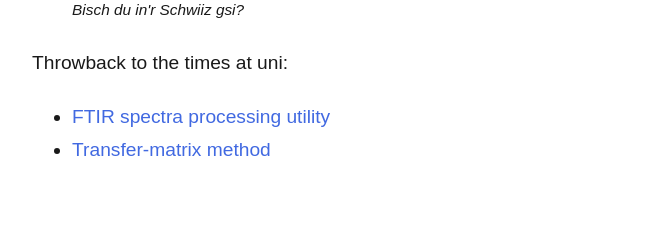
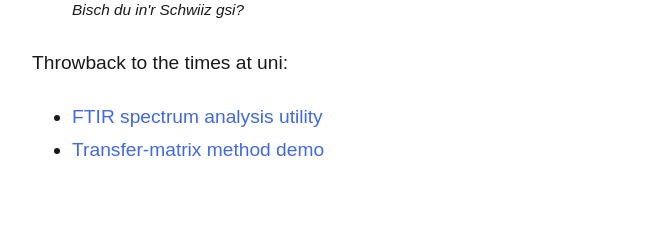
Before and after one commit to axtk/axtk.github.io, a Jekyll site: the page index.html, which Jekyll copies as it is, in a window 1280 px wide. Shown: the part 1047-1291 px from the top of the page, without its empty margins (309-970 px from the left). Built offline with Jekyll 4.4.1, drawn with Linux system fonts in a browser that asks for light colours.

Commit message:
add titles to spectra and tmm

```diff
--- a/index.html
+++ b/index.html
@@ -56,8 +56,8 @@
     </ul>
     <p>Throwback to the times at uni:</p>
     <ul>
-        <li><a href="x/spectra">FTIR spectra processing utility</a></li>
-        <li><a href="x/tmm">Transfer-matrix method</a></li>
+        <li><a href="x/spectra">FTIR spectrum analysis utility</a></li>
+        <li><a href="x/tmm">Transfer-matrix method demo</a></li>
     </ul>
 </section>
 </main>
--- a/x/spectra.html
+++ b/x/spectra.html
@@ -4,7 +4,7 @@
     <meta charset="utf-8"/>
     <meta name="viewport" content="width=device-width"/>
     <meta name="description" content="An infrared (FTIR) absorption spectrum analysis utility. Primarily for processing FTIR transmittance spectra of thin silicon films."/>
-    <title>Spectra</title>
+    <title>FTIR spectrum analysis utility</title>
     <link rel="stylesheet" href="assets/archive/lib/app.css"/>
     <link rel="stylesheet" href="assets/archive/lib/plots.css"/>
     <link rel="icon" type="image/svg+xml" href="/favicon.svg"/>
@@ -21,6 +21,7 @@
             </svg>
         </a>
     </p>
+    <h1>FTIR spectrum analysis utility</h1>
     <hr/>
 </div>
 <div class="body layer">
--- a/x/tmm.html
+++ b/x/tmm.html
@@ -4,7 +4,7 @@
     <meta charset="utf-8"/>
     <meta name="viewport" content="width=device-width"/>
     <meta name="description" content="Transfer-matrix method applied to computation of the potential barrier transmittance. A model of a charged particle travelling through a layered nanoscale structure (e.g. an electron in a semiconductor like GaAs)."/>
-    <title>Transfer-matrix method</title>
+    <title>Transfer-matrix method demo</title>
     <link rel="stylesheet" href="assets/archive/lib/app.css"/>
     <link rel="stylesheet" href="assets/archive/lib/plots.css"/>
     <link rel="icon" type="image/svg+xml" href="/favicon.svg"/>
@@ -21,6 +21,7 @@
             </svg>
         </a>
     </p>
+    <h1>Transfer-matrix method demo</h1>
     <hr/>
 </div>
 
```
Also changed, not shown: x/assets/archive/lib/app.css.
